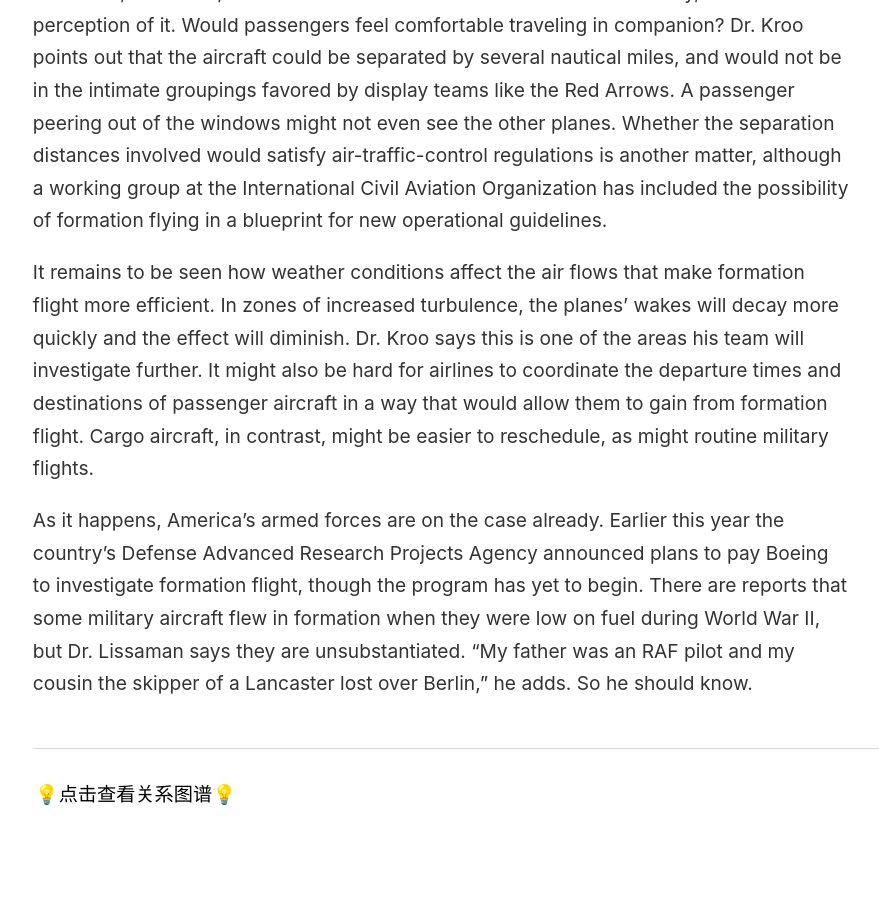
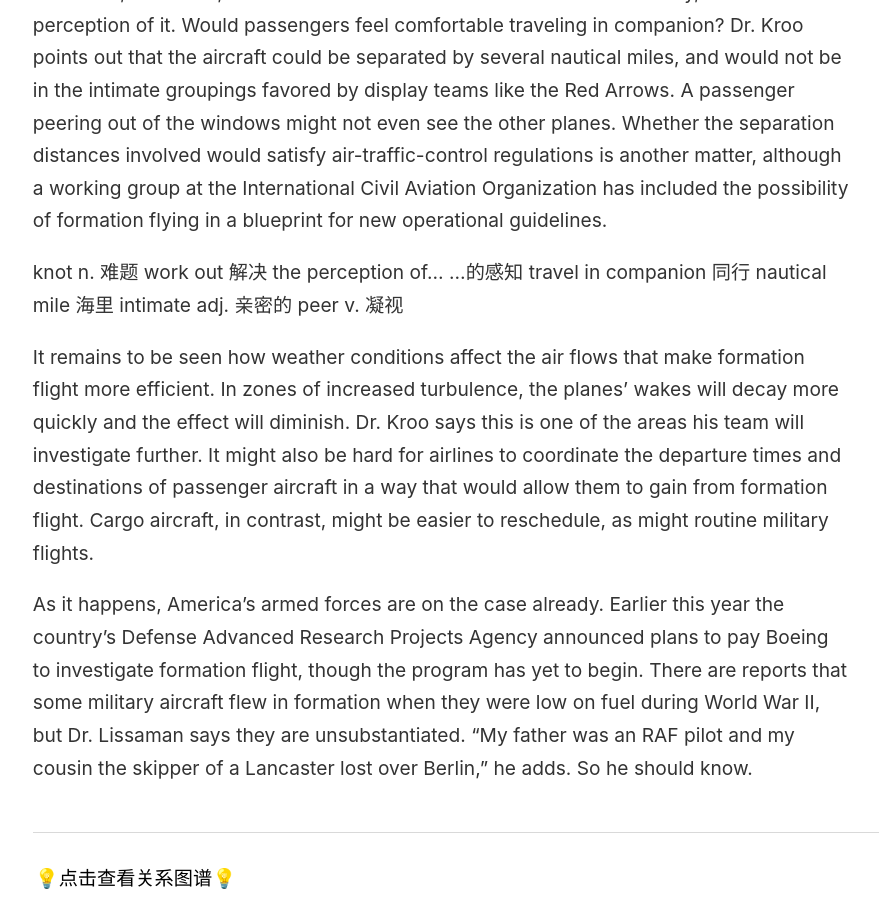
Before and after one commit to wingowen/digital-garden-jekyll, a Jekyll site: the page built from _notes/2010.md, in a window 1280 px wide and 900 px high, scrolled down 8086 px. Shown: the whole window, without its empty margins (44-923 px from the left). Built offline with Jekyll 4.4.1, drawn with Linux system fonts in a browser that asks for light colours.

Commit message:
vault backup: 2024-05-25 15:27:23

```diff
--- a/_notes/2010.md
+++ b/_notes/2010.md
@@ -114,6 +114,8 @@ depart from 离开 assemble v. 集合 occasionally adv. 偶然的 nitrogen-oxide
 
 There are, of course, knots to be worked out. One consideration is safety, or at least the perception of it. Would passengers feel comfortable traveling in companion? Dr. Kroo points out that the aircraft could be separated by several nautical miles, and would not be in the intimate groupings favored by display teams like the Red Arrows. A passenger peering out of the windows might not even see the other planes. Whether the separation distances involved would satisfy air-traffic-control regulations is another matter, although a working group at the International Civil Aviation Organization has included the possibility of formation flying in a blueprint for new operational guidelines.
 
+knot n. 难题 work out 解决 the perception of... ...的感知 travel in companion 同行 nautical mile 海里 intimate adj. 亲密的 peer v. 凝视
+
 It remains to be seen how weather conditions affect the air flows that make formation flight more efficient. In zones of increased turbulence, the planes' wakes will decay more quickly and the effect will diminish. Dr. Kroo says this is one of the areas his team will investigate further. It might also be hard for airlines to coordinate the departure times and destinations of passenger aircraft in a way that would allow them to gain from formation flight. Cargo aircraft, in contrast, might be easier to reschedule, as might routine military flights.
 
 As it happens, America’s armed forces are on the case already. Earlier this year the country’s Defense Advanced Research Projects Agency announced plans to pay Boeing to investigate formation flight, though the program has yet to begin. There are reports that some military aircraft flew in formation when they were low on fuel during World War II, but Dr. Lissaman says they are unsubstantiated. “My father was an RAF pilot and my cousin the skipper of a Lancaster lost over Berlin,” he adds. So he should know.
```
Also changed, not shown: _notes/大模型/大模型.md (+3 -1 lines).
